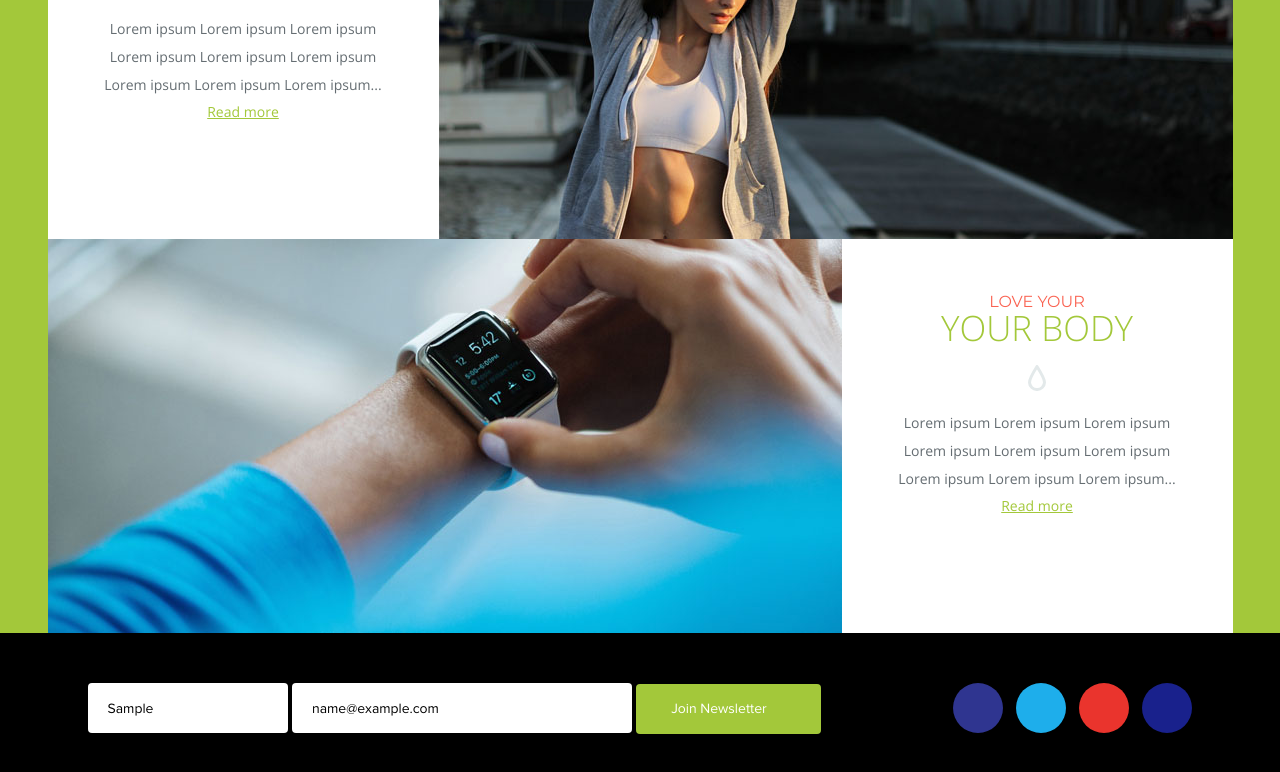
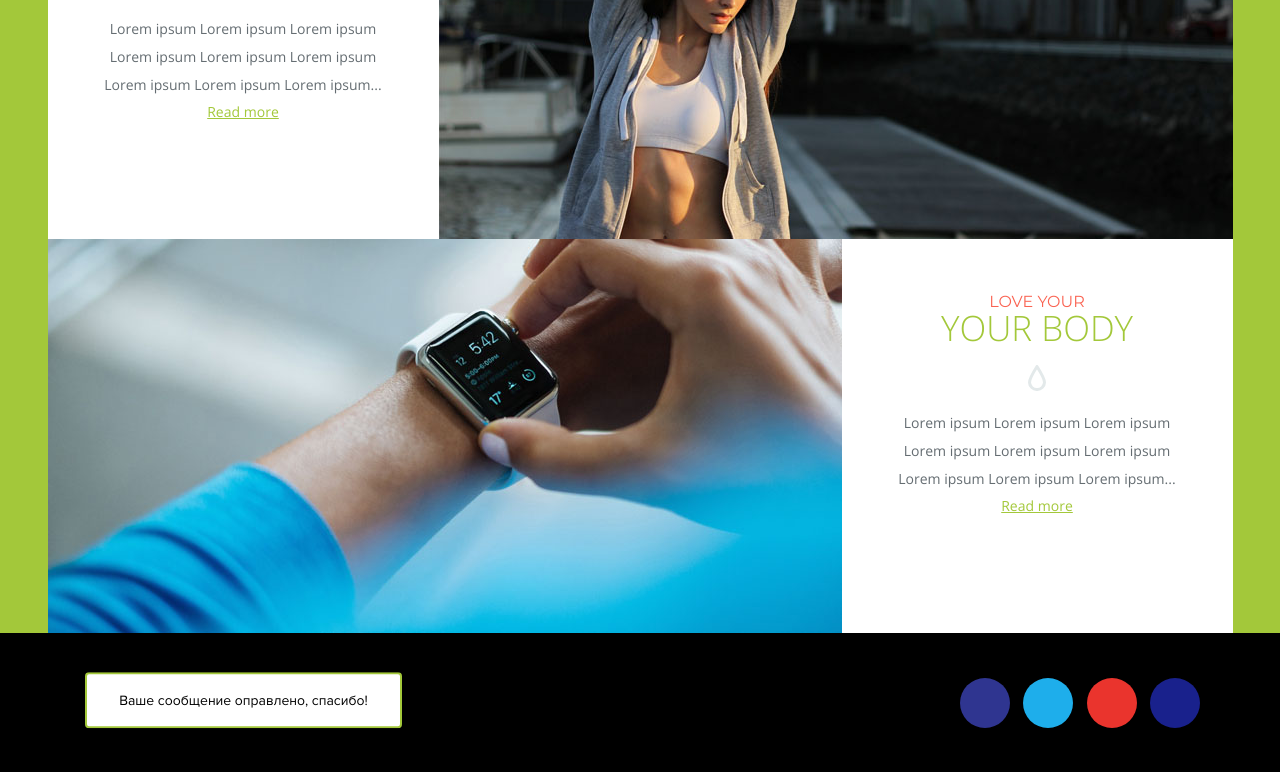
Before and after one commit to YuliaLitvinenko/CodingGirls, a plain HTML site: page index.html in a window 1280 px wide. Both pictures are taken after typing "Sample", "name@example.com" into the empty fields and a click on the button "Join Newsletter". Shown: the part 1515-2287 px from the top of the page. Drawn offline with Linux system fonts and the light colour scheme; files whose address does not match are found by name.

Commit message:
New Form alert message

```diff
--- a/index.html
+++ b/index.html
@@ -13,7 +13,7 @@
 <body>
   <header class="header">
     <div class="nav-container">
-      <img src="./images/logo.png">
+      <img src="./images/logo.png" class="nav-container__image">
       <nav>
         <ul class="main-nav-menu">
           <li class="nav-menu">About</li>
@@ -100,19 +100,20 @@
   </main>
 
   <footer class="footer">
-    <div class="footer-links">
-      <form>
+      <form class="form" id="form">
         <input class="form-input-name" type="text" name="Name" placeholder="Your name" id="name">
         <input class="form-input-email" type="text" name="Email" placeholder="Your Email" id="Email">
         <button class="form-button" id="button">Join Newsletter</button>
       </form>
+      <div class="message__notsubmitted" id="formMessage">
+        <p>Ваше сообщение оправлено, спасибо!</p>
+      </div>
       <ul class="footer-menu">
         <li class="footer-menu-element-fb"><a href="https://www.facebook.com/julia.litvinenko50"></a></li>
         <li class="footer-menu-element-tw"><a href="https://www.facebook.com/julia.litvinenko50"></a></li>
         <li class="footer-menu-element-yt"><a href="https://www.facebook.com/julia.litvinenko50"></a></li>
         <li class="footer-menu-element-li"><a href="https://www.facebook.com/julia.litvinenko50"></a></li>
       </ul>
-    </div>
   </footer>
   <script src="script.js"></script>
 </body>
--- a/script.js
+++ b/script.js
@@ -4,8 +4,12 @@ formButton.onclick = function() {
 event.preventDefault();
 const name = document.getElementById('name');
 const email = document.getElementById('Email');
+const form = document.getElementById('form');
+const message = document.getElementById('formMessage');
 let className = name.classList;
 let classEmail = email.classList;
+let classForm = form.classList;
+let classMessage = message.classList;
 if (name.value === "") {
 	className.add ("alert");
   } else {className.remove ("alert");
@@ -15,6 +19,11 @@ if (email.value === "") {
   } else {classEmail.remove ("alert");
   }
 if (name.value != "" && email.value != "") {
-	alert("Thank you, your message is sent!")
+	classForm.add ("form__submitted");
+	classForm.remove ("form");
+	classMessage.add ("form__message");
+	classMessage.remove ("message__notsubmitted");
   }
+console.log (classMessage);
+console.log (classForm);
 }
--- a/style.css
+++ b/style.css
@@ -47,6 +47,10 @@
 	padding-top: 40px;
 	padding-left: 50px;
 	padding-right: 50px;
+}
+
+.nav-container__image {
+	margin-right: 100px;
 }
 
 .main-nav-menu {
@@ -282,15 +286,53 @@ color: #a3c83a
 	position: relative;
 }
 
-.footer-links {
+.form {
 	display: flex;
-	max-width: 1105px;
-	min-width: 850px;
+	width: 735px;
 	justify-content: space-between;
 	align-items: center;
 	margin: auto;
 	position: relative;
 	top: 50px;
+	position: absolute;
+	left: 85px;
+	margin-right: 200px;
+
+}
+
+.form__submitted {
+	display: none;
+}
+
+.message__notsubmitted {
+	display: none;
+}
+
+.form__message {
+    width: 273px;
+    height: 30px;
+    padding: 20px 20px 2px 20px;
+    border: 2px solid #a3c83a;
+    border-radius: 4px;
+    background-color: #fff;
+    font-family: ProximaNova;
+    font-size: 14px;
+    position: absolute;
+    top: 0px;
+    left: 85px;
+    text-align: center;
+    animation: form 0.5s ease-out 1;
+    animation-fill-mode: forwards;
+}
+
+@keyframes form {
+  0% {
+	transform: translate(0,0);
+  }
+
+  100% {
+	transform: translate(0, 70%);
+  }
 }
 
 .form-input-name {
@@ -361,6 +403,9 @@ color: #a3c83a
 	display: flex;
 	justify-content: space-between;
 	width: 240px;
+	position: absolute;
+	top: 45px;
+    left: 960px;
 }
 
 .footer-menu-element-fb {
```
